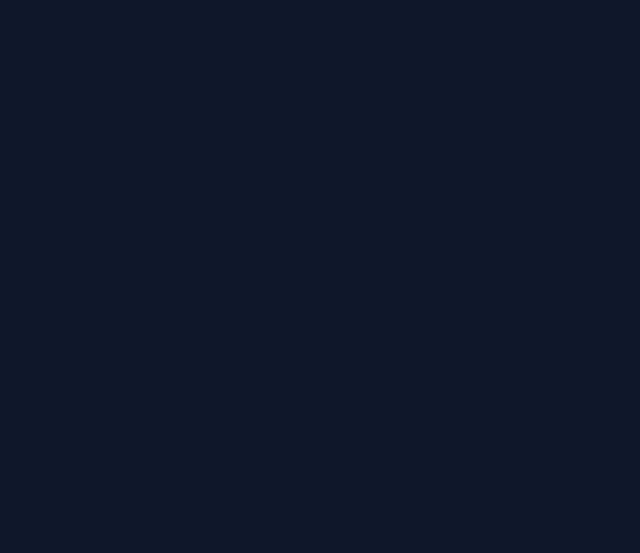
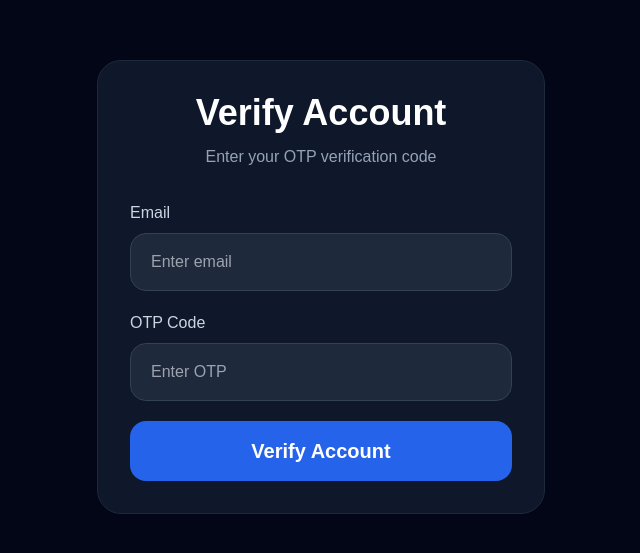
Before and after one commit to baseerhatif3-oss/cryptox-institutional-platform, a React (Vite) app: page /verify-otp in a window 1280 px wide. Before the commit this address had no page. Shown: the part 113-666 px from the top of the page, without its empty margins (319-959 px from the left). Built offline with nearby package versions, Linux system fonts and the light colour scheme.

Commit message:
Added frontend OTP verification system

```diff
--- a/src/App.jsx
+++ b/src/App.jsx
@@ -12,6 +12,8 @@ import DashboardLayout from "./layouts/DashboardLayout";
 import Login from "./pages/Login";
 
 import Register from "./pages/Register";
+
+import VerifyOTP from "./pages/VerifyOTP";
 
 import Dashboard from "./pages/Dashboard";
 
@@ -74,6 +76,13 @@ function App() {
         <Route
           path="/register"
           element={<Register />}
+        />
+
+        <Route
+          path="/verify-otp"
+          element={
+            <VerifyOTP />
+          }
         />
 
         <Route
--- /dev/null
+++ b/src/pages/VerifyOTP.jsx
@@ -0,0 +1,142 @@
+import {
+  useState,
+} from "react";
+
+import {
+  useNavigate,
+} from "react-router-dom";
+
+import axios from "axios";
+
+const VerifyOTP = () => {
+  const navigate =
+    useNavigate();
+
+  const [email, setEmail] =
+    useState("");
+
+  const [otp, setOtp] =
+    useState("");
+
+  const [loading,
+    setLoading] =
+    useState(false);
+
+  const verifyOTP =
+    async (e) => {
+      e.preventDefault();
+
+      try {
+        setLoading(true);
+
+        await axios.post(
+          "https://crypto-backend-dojp.onrender.com/api/verify-otp",
+          {
+            email,
+            otp,
+          }
+        );
+
+        alert(
+          "Account verified successfully!"
+        );
+
+        navigate(
+          "/login"
+        );
+      } catch (error) {
+        console.log(error);
+
+        alert(
+          error.response?.data
+            ?.message ||
+            "Verification failed"
+        );
+      } finally {
+        setLoading(false);
+      }
+    };
+
+  return (
+    <div className="min-h-screen bg-slate-950 flex items-center justify-center p-6">
+      <div className="w-full max-w-md bg-slate-900 border border-slate-800 rounded-3xl p-8">
+        {/* HEADER */}
+
+        <div className="mb-8 text-center">
+          <h1 className="text-4xl font-bold text-white">
+            Verify Account
+          </h1>
+
+          <p className="text-slate-400 mt-3">
+            Enter your OTP verification code
+          </p>
+        </div>
+
+        {/* FORM */}
+
+        <form
+          onSubmit={
+            verifyOTP
+          }
+          className="space-y-5"
+        >
+          {/* EMAIL */}
+
+          <div>
+            <label className="block text-slate-300 mb-2">
+              Email
+            </label>
+
+            <input
+              type="email"
+              required
+              value={email}
+              onChange={(e) =>
+                setEmail(
+                  e.target.value
+                )
+              }
+              className="w-full bg-slate-800 border border-slate-700 rounded-2xl px-5 py-4 text-white outline-none"
+              placeholder="Enter email"
+            />
+          </div>
+
+          {/* OTP */}
+
+          <div>
+            <label className="block text-slate-300 mb-2">
+              OTP Code
+            </label>
+
+            <input
+              type="text"
+              required
+              value={otp}
+              onChange={(e) =>
+                setOtp(
+                  e.target.value
+                )
+              }
+              className="w-full bg-slate-800 border border-slate-700 rounded-2xl px-5 py-4 text-white outline-none"
+              placeholder="Enter OTP"
+            />
+          </div>
+
+          {/* BUTTON */}
+
+          <button
+            type="submit"
+            disabled={loading}
+            className="w-full bg-blue-600 hover:bg-blue-700 transition py-4 rounded-2xl text-white font-bold text-xl"
+          >
+            {loading
+              ? "Verifying..."
+              : "Verify Account"}
+          </button>
+        </form>
+      </div>
+    </div>
+  );
+};
+
+export default VerifyOTP;
```
